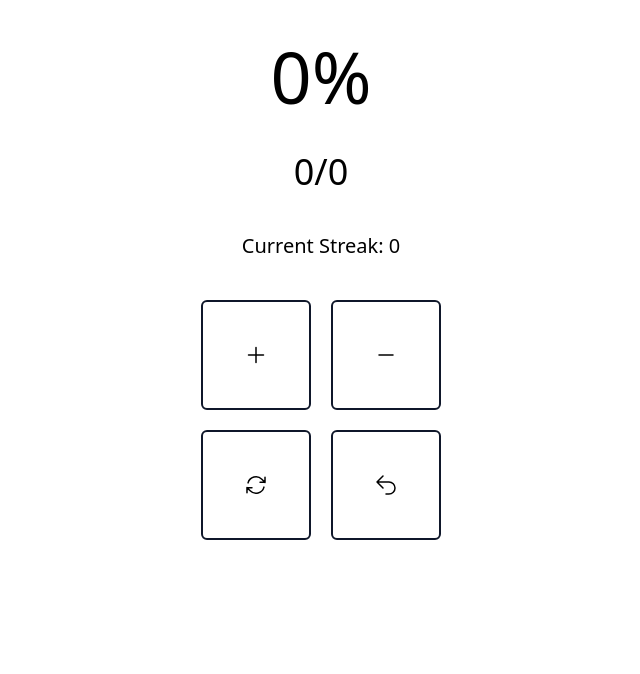
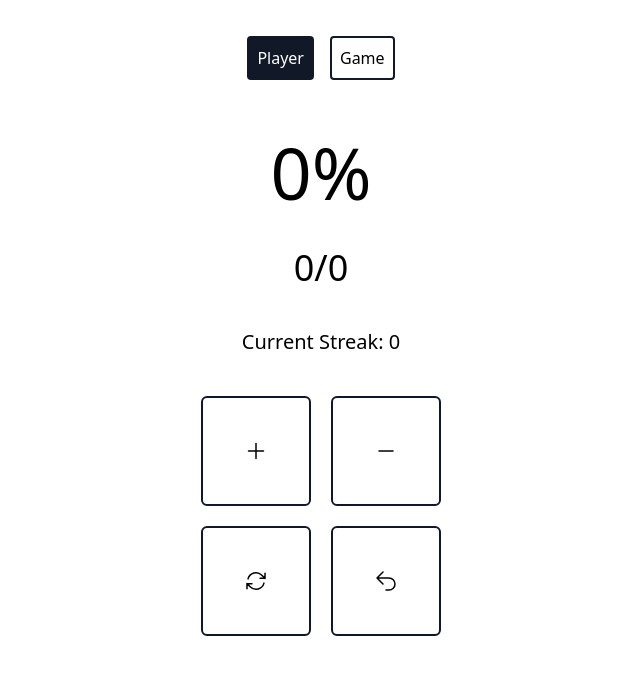
Before and after one commit to devwithmike/goal-counter, a Vue app: page / in a window 1280 px wide. Shown: the top 674 px of the page, without its empty margins (319-959 px from the left). Built offline with nearby package versions, Linux system fonts and the light colour scheme.

Commit message:
added player counter ui

```diff
--- a/package.json
+++ b/package.json
@@ -15,6 +15,7 @@
     "vue": "^3.3.11"
   },
   "devDependencies": {
+    "@tailwindcss/forms": "^0.5.7",
     "@vitejs/plugin-vue": "^4.5.2",
     "autoprefixer": "^10.4.17",
     "gh-pages": "^6.1.1",
--- a/src/App.vue
+++ b/src/App.vue
@@ -14,6 +14,10 @@ onMounted(() => {
 		history.value = offline.history
 		streak.value = offline.streak
 	}
+
+	let playerItem = localStorage.getItem('player')
+	if (playerItem)
+		player.value =  (playerItem === 'true')
 })
 
 const hit = ref(0)
@@ -21,6 +25,7 @@ const total = ref(0)
 const percentage = ref(0)
 const history = ref("")
 const streak = ref(0)
+const player = ref(true)
 
 function goal() {
 	hit.value++
@@ -53,7 +58,7 @@ function undo() {
 		total.value--
 	} else if (action == "-") {
 		total.value--
-	} else {}
+	} else { }
 	resetStreak()
 	percentageCalc()
 	setOffline()
@@ -94,9 +99,23 @@ function setOffline() {
 	}
 	localStorage.setItem('offline', JSON.stringify(offlineObj))
 }
+
+function setPlayer(bool) {
+	player.value = bool
+	localStorage.setItem('player', player.value)
+}
 </script>
 
 <template>
+	<div class="mx-auto mt-5">
+		<div class="block">
+			<nav class="flex justify-center p-4 space-x-4">
+				<button :class="{'bg-gray-900 text-white': player}" class="p-2 border-2 border-gray-900 rounded" @click="setPlayer(true)">Player</button>
+				<button :class="{'bg-gray-900 text-white': !player}" class="p-2 border-2 border-gray-900 rounded" @click="setPlayer(false)">Game</button>
+			</nav>
+		</div>
+	</div>
+	<div id="player" v-if="player">
 		<div class="px-10 pt-10 text-center">
 			<span class="text-7xl">{{ percentage }}%</span>
 			<div class="mt-10">
@@ -121,4 +140,37 @@ function setOffline() {
 					<ArrowUturnLeftIcon class="w-6 h-6" />
 				</Button>
 			</div>
-</div></template>
+		</div>
+	</div>
+	<div id="game" v-else>
+		<div class="flex flex-col gap-2 px-10 pt-10 text-center">
+			<div>
+				<p class="text-4xl"><span contenteditable="true">Team 1</span>: 0</p>
+				<div class="flex p-10 m-auto max-h-40 max-w-80">
+					<Button class="w-full">
+						<PlusIcon class="w-6 h-6" />
+					</Button>
+				</div>
+			</div>
+			<hr class="h-px mx-8 my-8 bg-gray-900 border-0">
+			<div>
+				<p class="text-4xl"><span contenteditable="true">Team 2</span>: 0</p>
+				<div class="flex p-10 m-auto max-h-40 max-w-80">
+					<Button class="w-full">
+						<PlusIcon class="w-6 h-6" />
+					</Button>
+				</div>
+			</div>
+		</div>
+		<div class="p-10 m-auto max-w-80">
+			<div class="grid grid-cols-2 gap-5">
+				<Button>
+					<ArrowPathIcon class="w-6 h-6" />
+				</Button>
+				<Button>
+					<ArrowUturnLeftIcon class="w-6 h-6" />
+				</Button>
+			</div>
+		</div>
+	</div>
+</template>
--- a/tailwind.config.js
+++ b/tailwind.config.js
@@ -7,5 +7,7 @@ export default {
 	theme: {
 		extend: {},
 	},
-	plugins: [],
+	plugins: [
+		require('@tailwindcss/forms'),
+	],
 }
```
Also changed, not shown: vite.config.js (+9 -3 lines), 2 other files (tests, documents, lock files or other folders). Lines whose indentation alone changed are shown as unchanged.
